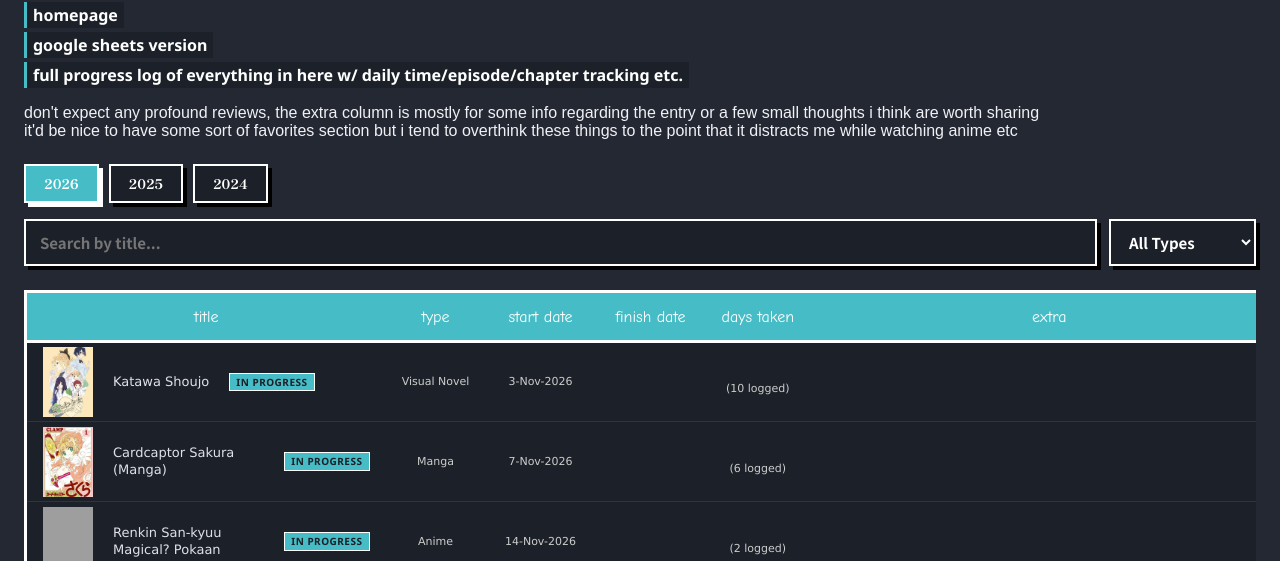
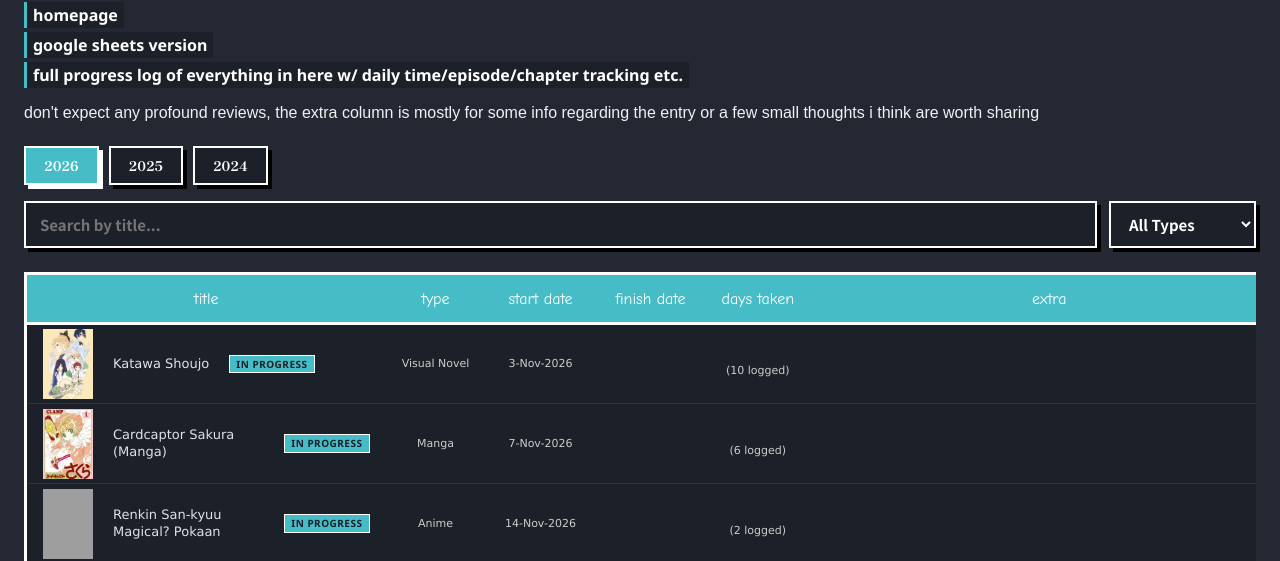
Before and after one commit to tdkumon/google-sheets-mirror, a plain HTML site: page tracking-sheet/index.html in a window 1280 px wide. Shown: the part 169-730 px from the top of the page. Drawn offline with nearby package versions, Linux system fonts and the light colour scheme; grey boxes are pictures that could not be loaded.

Commit message:
Clean up description in index.html
Removed unnecessary text from the description section.

```diff
--- a/tracking-sheet/index.html
+++ b/tracking-sheet/index.html
@@ -68,10 +68,7 @@
       >
         don't expect any profound reviews, the extra column is mostly for some
         info regarding the entry or a few small thoughts i think are worth
-        sharing<br />
-        it'd be nice to have some sort of favorites section but i tend to
-        overthink these things to the point that it distracts me while watching anime
-        etc
+        sharing
       </p>
     </div>
 
```
